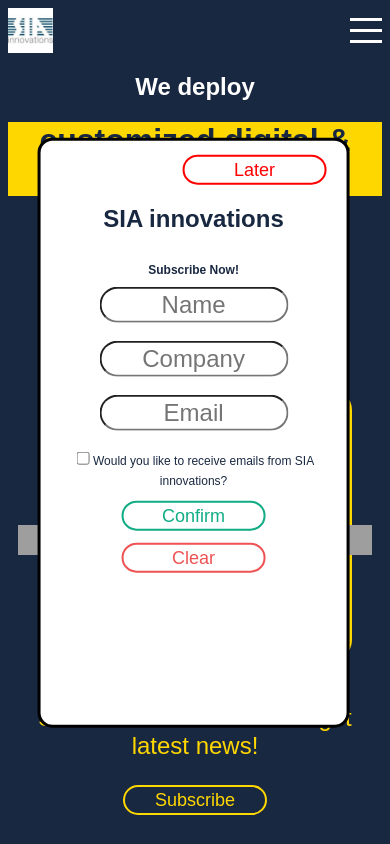
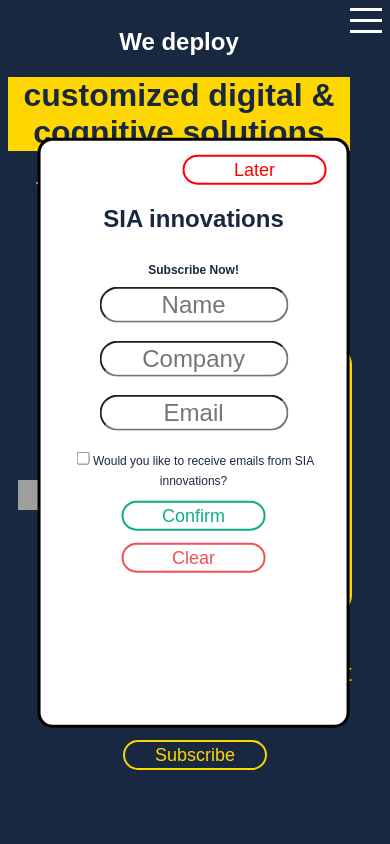
Before and after one commit to HaopengSun/newsletter, a React (Create React App) app: page / in a window 390 px wide. Built offline with nearby package versions, Linux system fonts and the light colour scheme; grey boxes are pictures that could not be loaded.

Commit message:
add menu in mobile mode

```diff
--- a/src/conponents/nav/Nav.jsx
+++ b/src/conponents/nav/Nav.jsx
@@ -1,19 +1,27 @@
-import React from "react";
+import React, { useState } from "react";
 import icon from '../../assets/icon.jpeg'
 
 import "./Nav.scss";
 
 export default function Nav(props) {
+  const [open, setOpen] = useState(false)
+  const isMobile = window.innerWidth <= 768;
+  const style = open ? { right: "0" } : { right: "-500px" }
+
+  const closeMenu = () => {
+    if (isMobile) setOpen(!open)
+  }
+
   return (
   <div className={"topnav " + (props.menuOpen && "active")}>
-      <div className="left">
+    <div className="left" style={style}>
       <img src={icon} alt="icon" />
-        <a href="#home" id="home">SIA Innovations</a>
-        <a href="#news">News</a>
-        <a href="#contact">Contact</a>
-        <a href="#about">About</a>
+      <a href="#home" id="home" onClick={closeMenu}>SIA Innovations</a>
+      <a href="#news" onClick={closeMenu}>News</a>
+      <a href="#contact" onClick={closeMenu}>Contact</a>
+      <a href="#about" onClick={closeMenu}>About</a>
     </div>
-      <div className="right" onClick={() => props.setMenuOpen(!props.menuOpen)}>
+    <div className="right" onClick={closeMenu}>
       <span className="line1"></span>
       <span className="line2"></span>
       <span className="line3"></span>
--- a/src/conponents/nav/Nav.scss
+++ b/src/conponents/nav/Nav.scss
@@ -45,6 +45,36 @@
   }
 
   .right {
+    display: none;
+  }
+
+}
+
+@include mobile{
+  .topnav{
+    float: right;
+
+    .left{
+      width: 60%;
+      height: 100%;
+      z-index: 2;
+      position: fixed;
+      top: 0;
+      right: 0;
+      display: flex;
+      flex-direction: column;
+      align-items: center;
+      justify-content: center;
+      transition: all 1s ease;
+      background-color: $dark-background;
+
+      img{
+        display: none;
+      }
+    }
+
+    .right{
+      z-index: 3;
       width: 32px;
       height: 25px;
       display: flex;
@@ -56,54 +86,8 @@
         width: 100%;
         height: 3px;
         background-color: white;
-      transition: all 2s ease;
-    }
-  }
-
-  &.active {
-    background-color: $dark-background;
-    color: white;
-
-    .right {
-      span {
-        &:first-child {
-          margin-top: 12px;
-          background-color: white;
-          transform: rotate(45deg);
-        }
-        &:nth-child(2) {
-          opacity: 0;
-        }
-        &:last-child {
-          margin-bottom: 12px;
-          background-color: white;
-          transform: rotate(-45deg);
+        transition: all 1s ease;
       }
     }
   }
 }
-}
-
-
-
-@media screen and (max-width: 600px) {
-  .topnav a:not(:first-child) {display: none;}
-  .topnav a.icon {
-    float: right;
-    display: block;
-  }
-}
-
-@media screen and (max-width: 600px) {
-  .topnav.responsive {position: relative;}
-  .topnav.responsive .icon {
-    position: absolute;
-    right: 0;
-    top: 0;
-  }
-  .topnav.responsive a {
-    float: none;
-    display: block;
-    text-align: left;
-  }
-}
--- a/src/conponents/subscribe/Subscribe.jsx
+++ b/src/conponents/subscribe/Subscribe.jsx
@@ -12,8 +12,6 @@
   const [width, setWindowWidth] = useState(
     window.innerWidth > 1023 ? window.innerWidth * 0.5 : window.innerWidth * 0.8
   );
-
-  const [menuOpen, setMenuOpen] = useState(false)
 
   useEffect(() => {
     updateDimensions();
@@ -32,7 +30,7 @@
 
   return (
     <div>
-      <Nav menuOpen={menuOpen} setMenuOpen={setMenuOpen}/>
+      <Nav />
       <Content />
       <span className="newsletter">
         <p>Subscribe Newsletter and get latest news!</p>
--- a/src/hooks/timeout.js
+++ b/src/hooks/timeout.js
@@ -6,7 +6,7 @@
     display: 'none'
   })
 
-  const isMobile = window.innerWidth <= 500;
+  const isMobile = window.innerWidth <= 768;
   const fixedStyle = {
     width: width,
     display: "flex",
```
Lines whose indentation alone changed are shown as unchanged.
